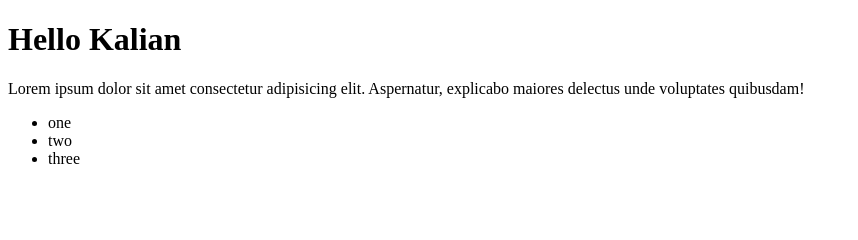
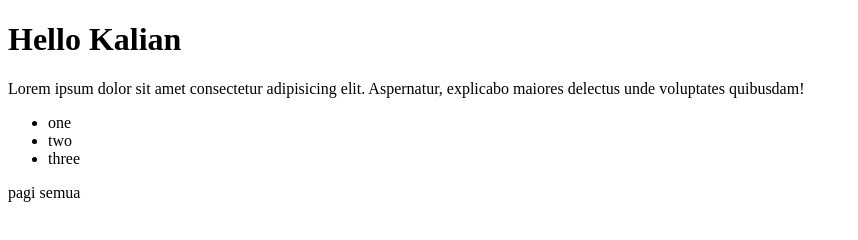
Before and after one commit to adelintang/git-test-2, a plain HTML site: page index.html in a window 1280 px wide. Shown: the whole page, without its empty margins (0-858 px from the left). Drawn offline with Linux system fonts and the light colour scheme.

Commit message:
menambahkan paragraf baru

```diff
--- a/index.html
+++ b/index.html
@@ -14,5 +14,6 @@
     <li>two</li>
     <li>three</li>
   </ul>
+  <p>pagi semua</p>
 </body>
 </html>
```
